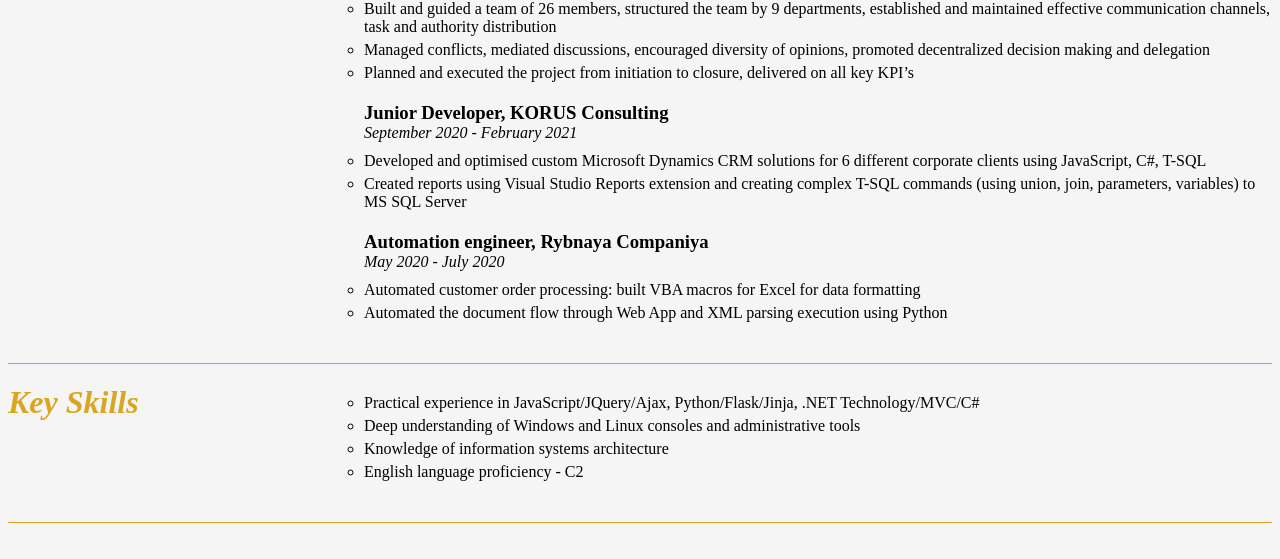
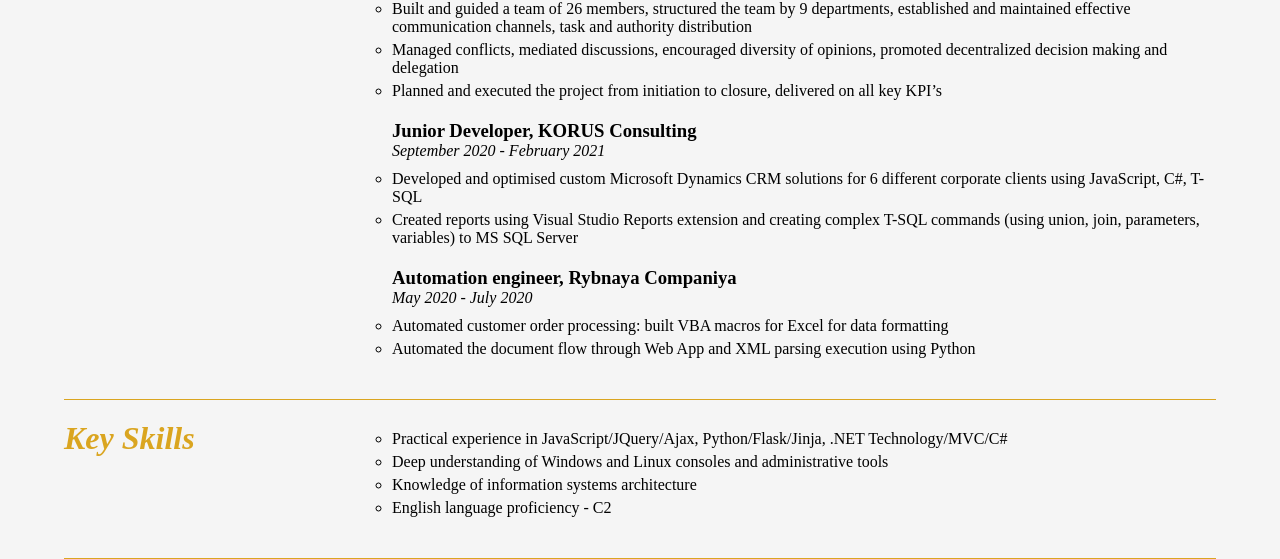
Before and after one commit to triyul22/CV, a plain HTML site: page index.html in a window 1280 px wide. Shown: the part 379-938 px from the top of the page. Before the commit the page ends 910 px from the top, so only its background shows below. Drawn offline with Linux system fonts and the light colour scheme.

Commit message:
fix body width for pdf format

```diff
--- a/index.css
+++ b/index.css
@@ -1,6 +1,6 @@
 body {
-/*    width: 60%;
-    margin: 0 auto;*/
+    width: 90%;
+    margin: 0 auto;
     background-color: whitesmoke;
 }
 header {
```
